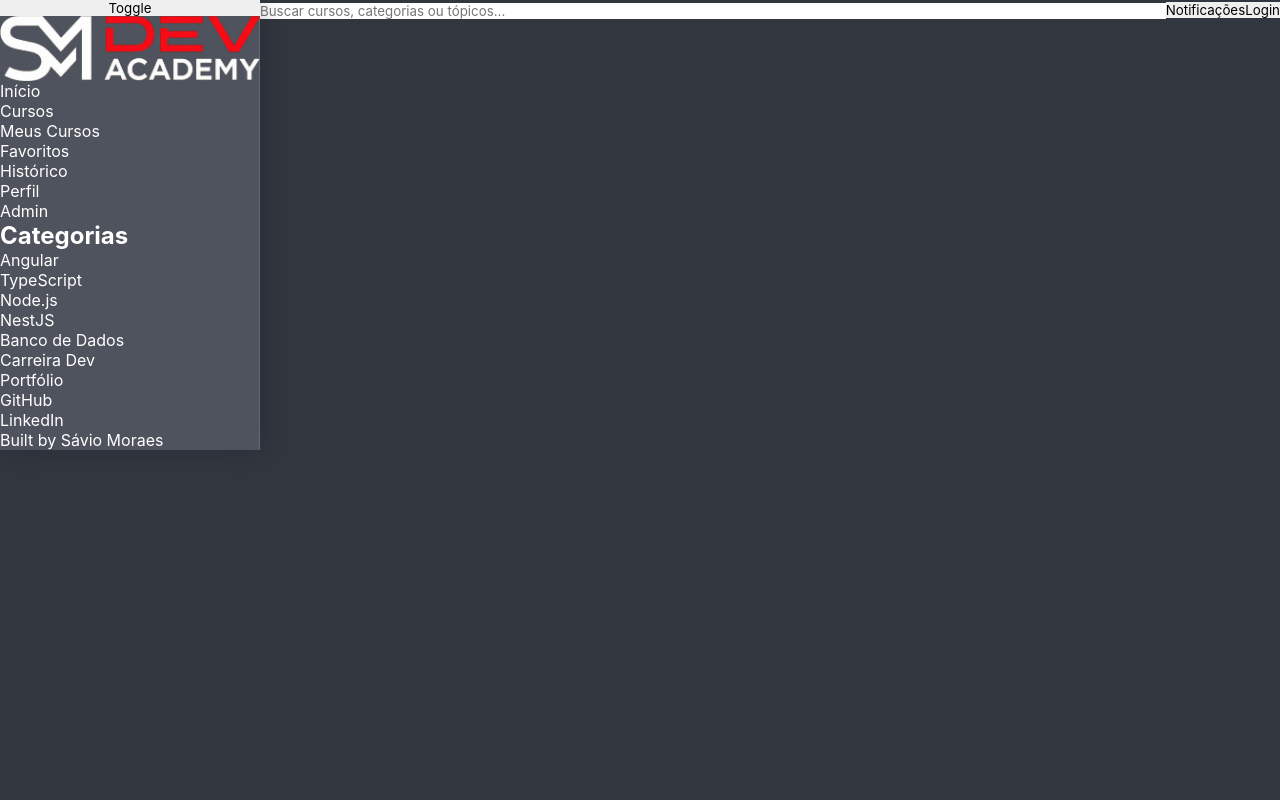
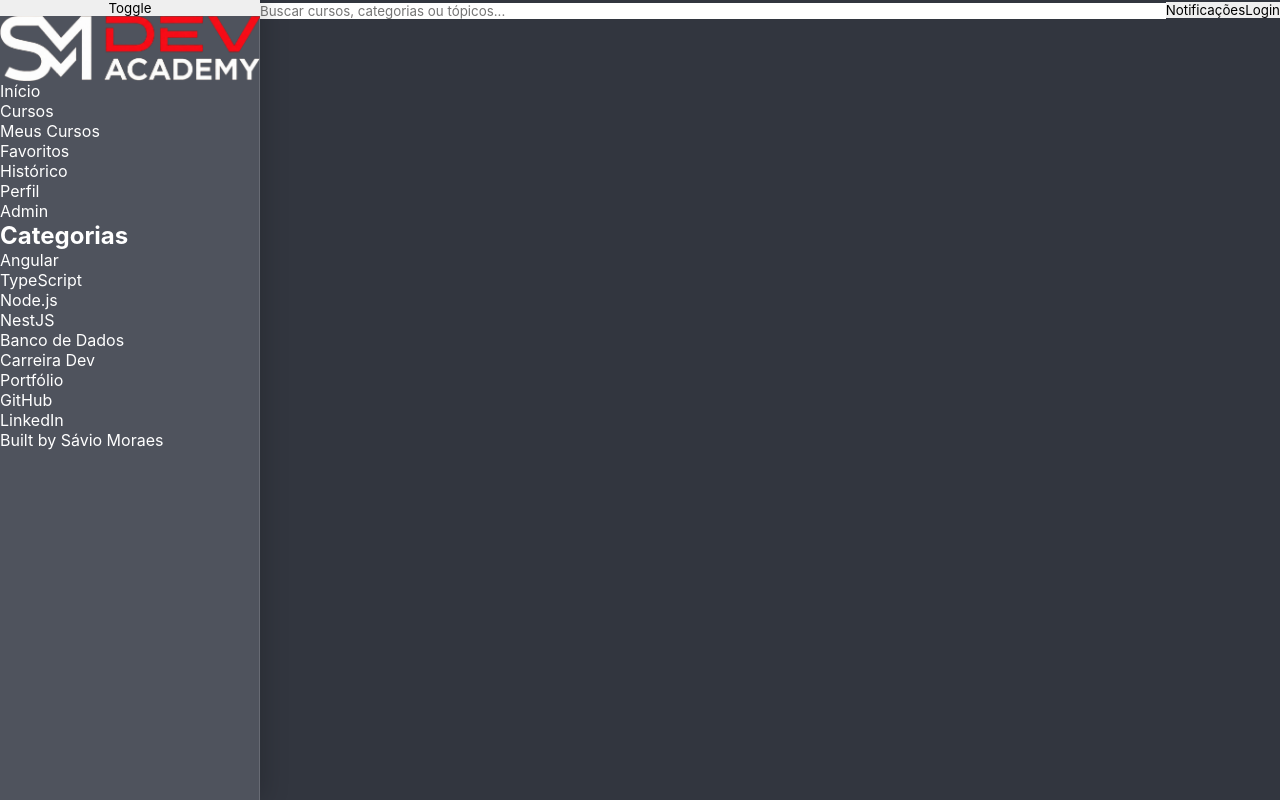
Before and after one commit to SavioMoraes/sm-dev-academy, an Angular app in the folder frontend/sm-dev-academy-web/: page / in a window 1280 px wide. Built offline with nearby package versions, Linux system fonts and the light colour scheme.

Commit message:
fix(sidebar): fixes sidebar height for laptop and desktop screens

```diff
--- a/frontend/sm-dev-academy-web/src/app/shared/components/sidebar/sidebar.scss
+++ b/frontend/sm-dev-academy-web/src/app/shared/components/sidebar/sidebar.scss
@@ -40,6 +40,7 @@
 
   .sidebar {
     width: 280px;
+    height: 100%;
   }
 
   .sidebar.sidebar-collapsed {
@@ -61,6 +62,7 @@
 
   .sidebar {
     width: 260px;
+    height: 100%;
   }
 
   .sidebar.sidebar-collapsed {
```
